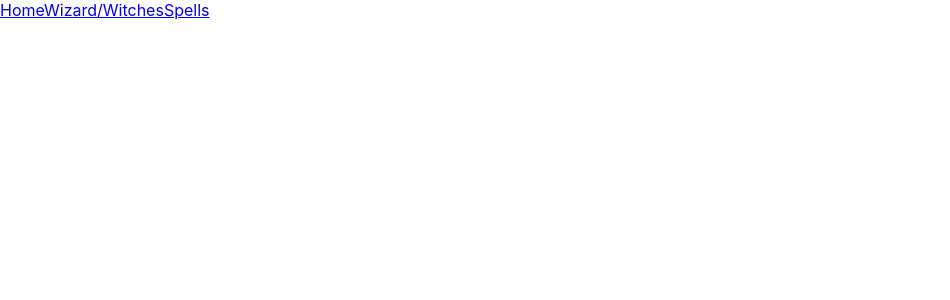
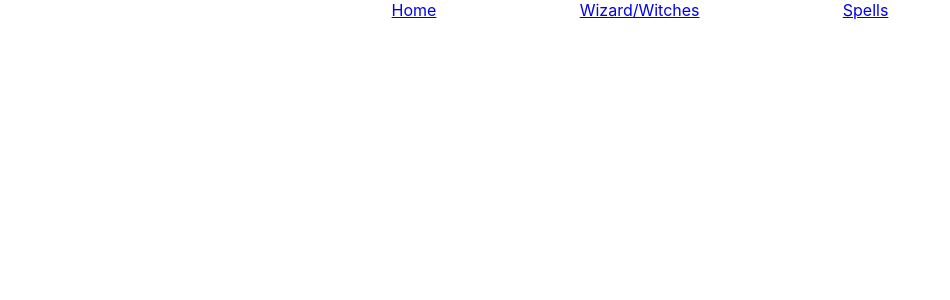
Before and after one commit to jackcheung56/Wizard-and-Witches-Db, a React (Create React App) app in the folder client/: page / in a window 1280 px wide. Shown: the top 300 px of the page, without its empty margins (0-950 px from the left). Built offline with nearby package versions, Linux system fonts and the light colour scheme.

Commit message:
add nav.css

```diff
--- a/client/src/components/Box.js
+++ b/client/src/components/Box.js
@@ -2,7 +2,7 @@ import React from 'react'
 
 export default ({ children, ...rest }) => {
     return (
-        <div classname="card" {...rest}>
+        <div {...rest}>
             {children}
         </div>
     )
--- a/client/src/components/Nav.js
+++ b/client/src/components/Nav.js
@@ -1,19 +1,20 @@
 import React from 'react'
 import { NavLink } from 'react-router-dom'
+import '../styles/Nav.css'
 
 
 function Nav() {
     return (
     <header>
-        <nav className ="navbar">
+        <nav className ="nav">
 
-                <NavLink to ="/">
+                <NavLink activeClassName="nav-active" to ="/">
                     Home
                 </NavLink>
-                <NavLink to ='/character'>
+                <NavLink activeClassName="nav-active" to ='/character'>
                     Wizard/Witches
                 </NavLink>
-                <NavLink to ='/spells'>
+                <NavLink activeClassName="nav-active" to ='/spells'>
                     Spells
                 </NavLink>
         </nav>
--- /dev/null
+++ b/client/src/styles/Nav.css
@@ -0,0 +1,20 @@
+header {
+    display: flex;
+    flex-direction: row;
+    width: 100%;
+    justify-content: center;
+    align-items: center;
+}
+
+header nav {
+    display:flex;
+    justify-content: space-around;
+    height: 100%;
+    width: 50%;
+    align-items: center;
+}
+
+header nav a:active,
+header nav a:visited {
+    color: rgb(126, 23, 23);
+}
```
